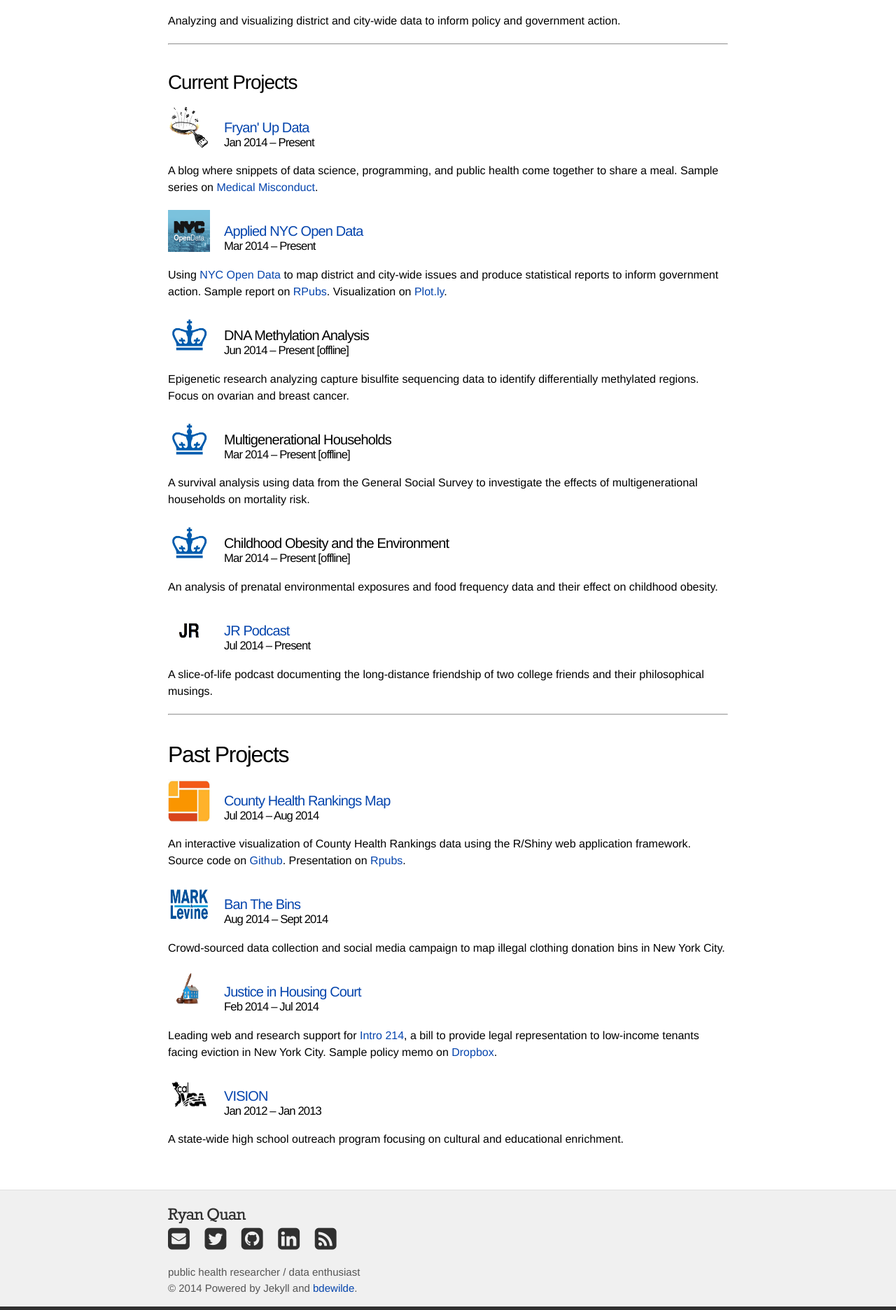
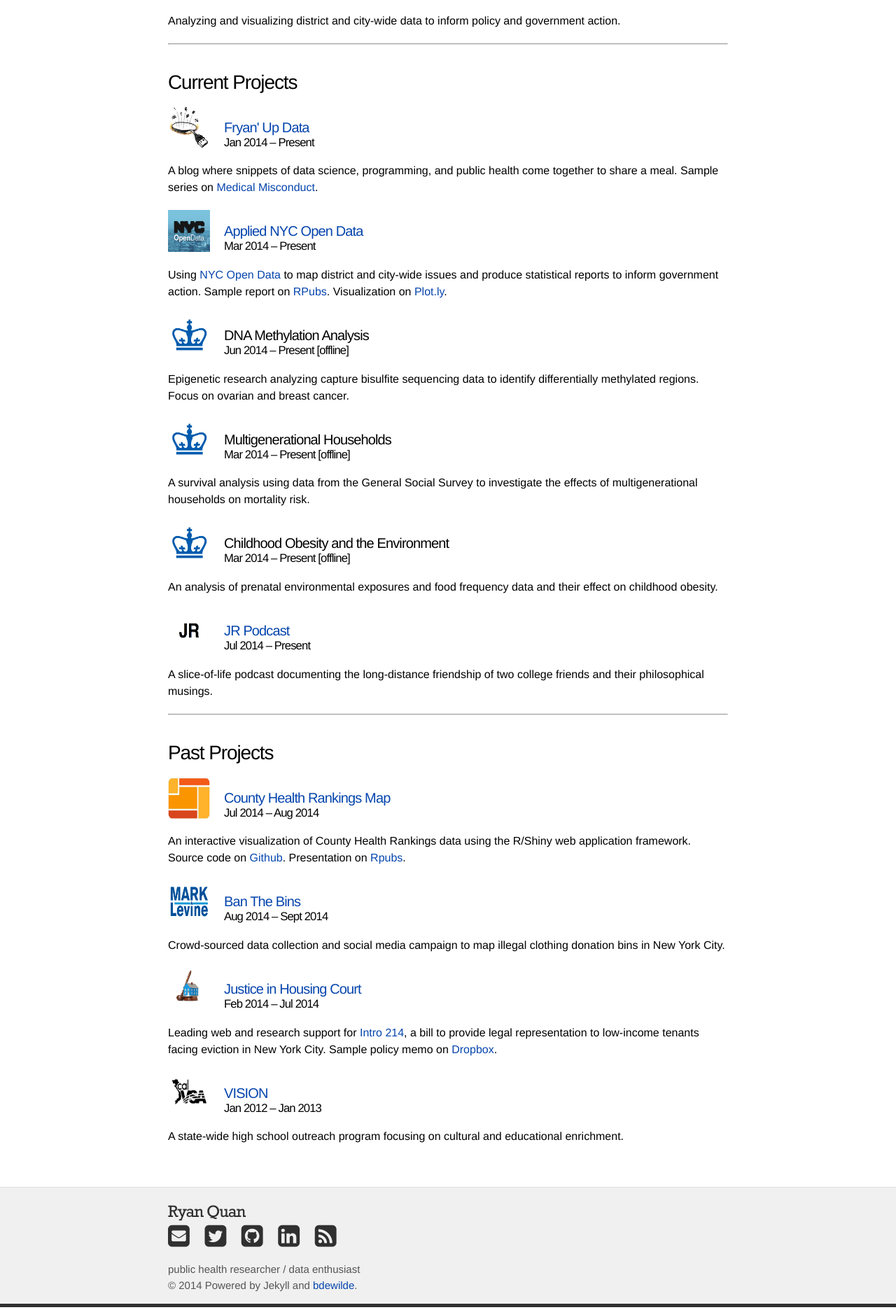
Before and after one commit to rcquan/rcquan.github.io, a Jekyll site: the page built from about-me.md, in a window 1280 px wide. Shown: the part 1059-2931 px from the top of the page at 70% size. Built offline with Jekyll 4.4.1, drawn with Linux system fonts in a browser that asks for light colours; nearby versions of some CDN libraries; some web fonts are replaced.

```diff
--- a/about-me.md
+++ b/about-me.md
@@ -64,7 +64,7 @@ permalink: /about/
 
 ---
 
-## Past Projects
+### Past Projects
 
 <img src="/assets/images/chr.png" width = "60" height = "60" align = "left" style = "margin: 0px 20px 0px 0px">
 <h5><a href="https://ryancquan.shinyapps.io/county-health-rankings/" target="_blank">County Health Rankings Map</a> <br> <small>Jul 2014 &ndash; Aug 2014</small></h5>
```
